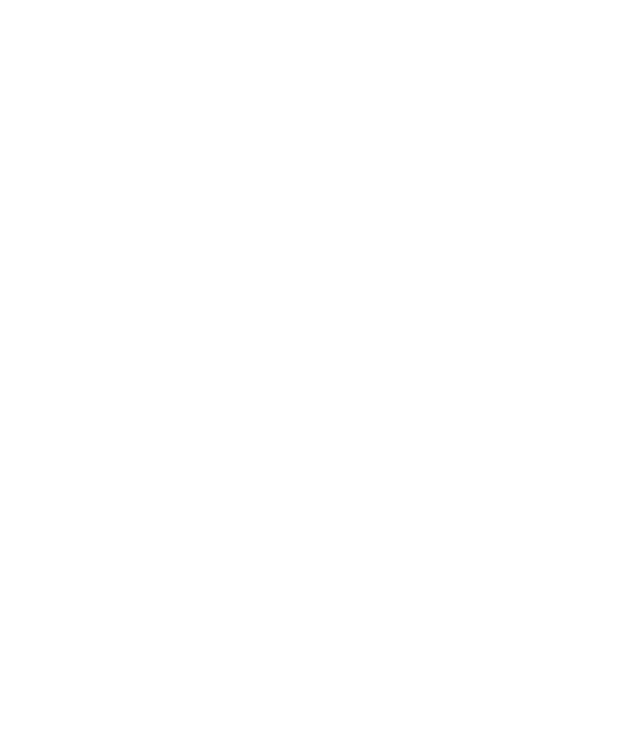
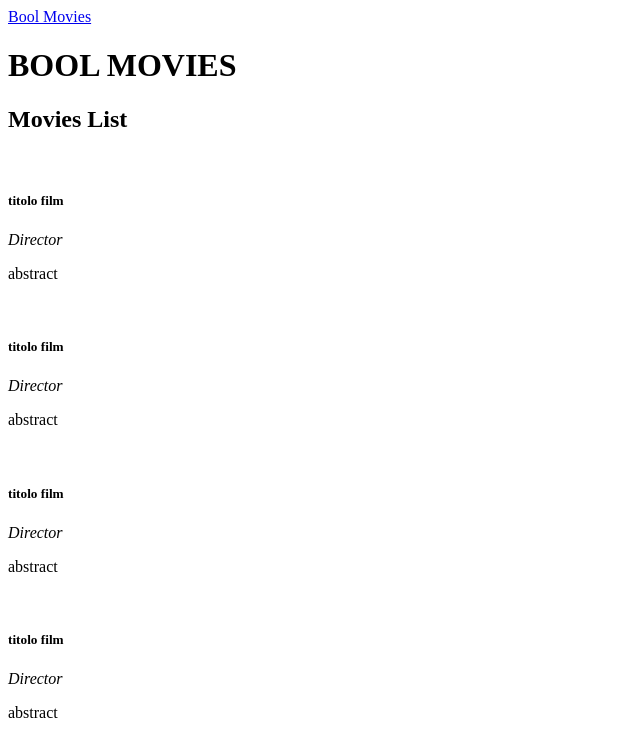
Before and after one commit to Alessandro-Ledda/webapp-react, a React (Vite) app: page / in a window 1280 px wide. Before the commit this address had no page. Shown: the top 756 px of the page, without its empty margins (0-640 px from the left). Built offline with nearby package versions, Linux system fonts and the light colour scheme.

Commit message:
feat route home page in file app.jsx

```diff
--- a/src/App.jsx
+++ b/src/App.jsx
@@ -1,5 +1,6 @@
 import { BrowserRouter, Routes, Route } from "react-router-dom"
 import DefaultLayout from "../layouts/DefaultLayout"
+import HomePage from "./pages/Homepage"
 
 function App() {
 
@@ -8,7 +9,7 @@
       <BrowserRouter>
         <Routes>
           <Route element={<DefaultLayout />}>
-
+            <Route index element={<HomePage />} />
           </Route>
         </Routes>
       </BrowserRouter>
```
